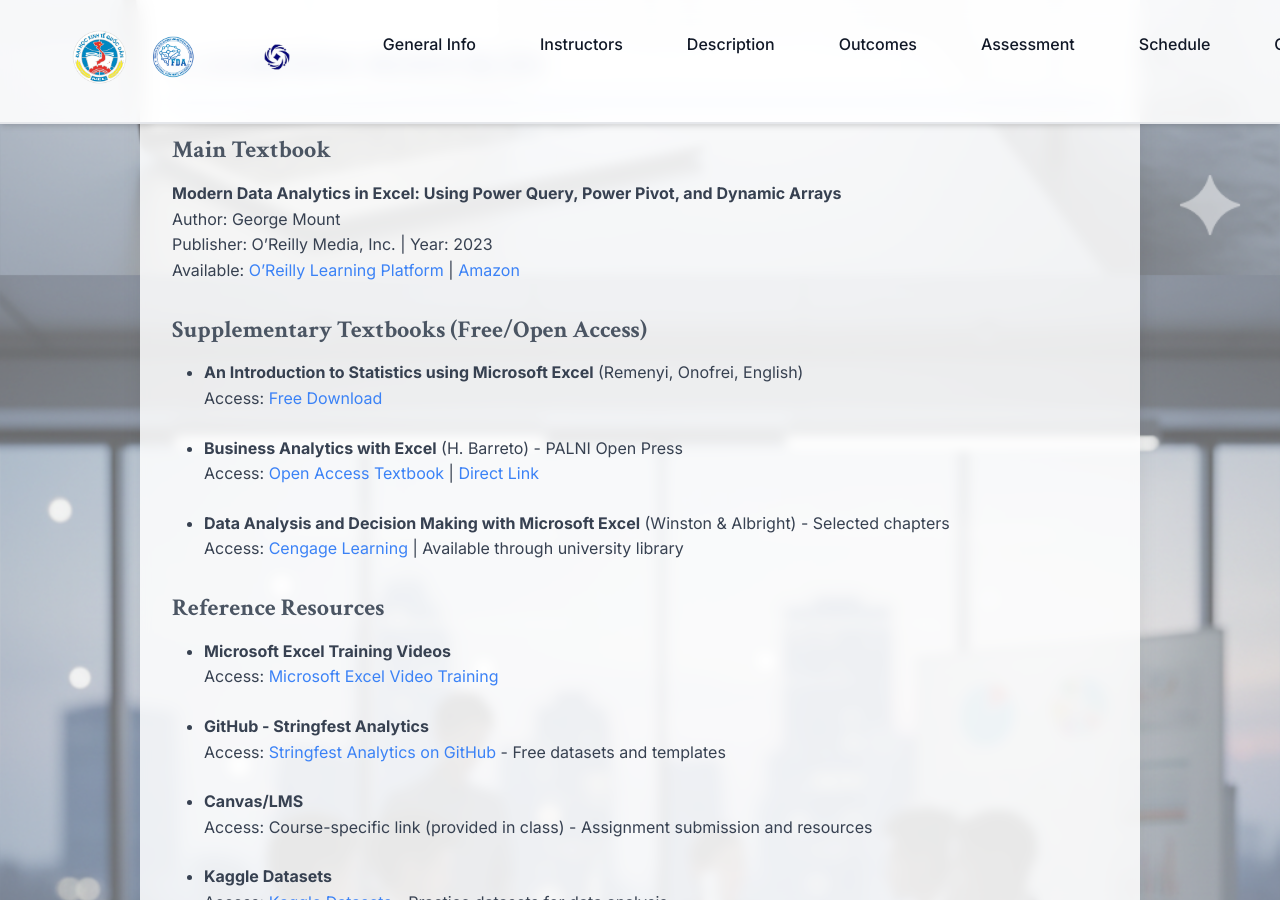
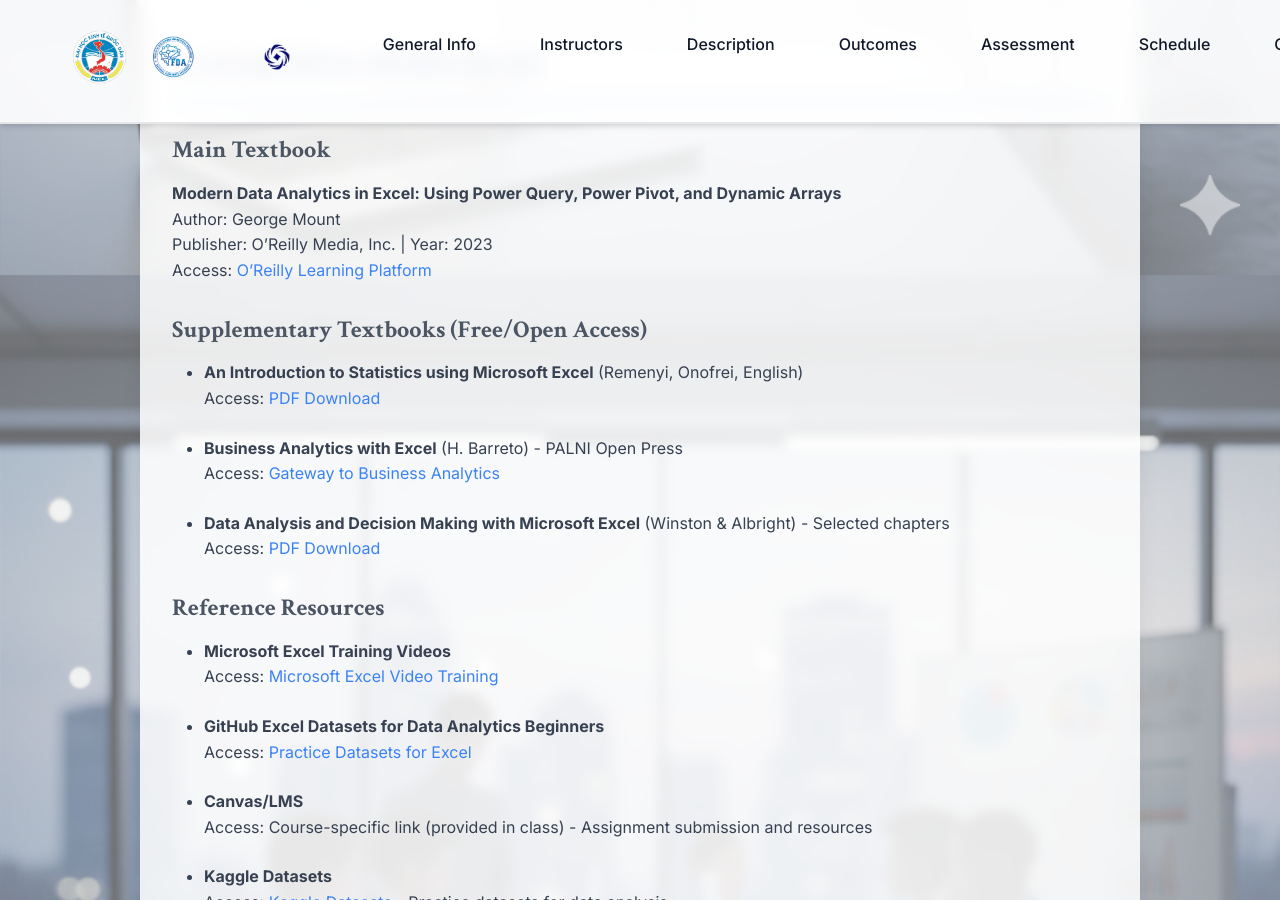
Before and after one commit to nghianguyen7171/excel_course, a Jekyll site: the page built from index.md, in a window 1280 px wide and 900 px high, scrolled down 2285 px. Built offline with Jekyll 4.4.1, drawn with Linux system fonts in a browser that asks for light colours.

Commit message:
Update section 4 LEARNING RESOURCES with correct textbook and resource links

```diff
--- a/index.md
+++ b/index.md
@@ -65,26 +65,26 @@
 **Modern Data Analytics in Excel: Using Power Query, Power Pivot, and Dynamic Arrays**
 Author: George Mount
 Publisher: O'Reilly Media, Inc. | Year: 2023
-Available: [O'Reilly Learning Platform](https://www.oreilly.com/library/view/modern-data-analytics/9781098102878/) | [Amazon](https://www.amazon.com/Modern-Data-Analytics-Excel-Arrays/dp/1098102879)
+Access: [O'Reilly Learning Platform](https://www.oreilly.com/library/view/modern-data-analytics/9781098148812/)
 
 ### Supplementary Textbooks (Free/Open Access)
 
 - **An Introduction to Statistics using Microsoft Excel** (Remenyi, Onofrei, English)
-  Access: [Free Download](https://bookboon.com/en/an-introduction-to-statistics-using-microsoft-excel-ebook)
+  Access: [PDF Download](https://elearning.uniroma1.it/pluginfile.php/397226/mod_resource/content/2/An%20Introduction%20to%20statistic%20using%20Excel.pdf)
 
 - **Business Analytics with Excel** (H. Barreto) - PALNI Open Press
-  Access: [Open Access Textbook](https://pressbooks.palni.org/businessanalytics/) | [Direct Link](https://pressbooks.palni.org/businessanalytics/)
+  Access: [Gateway to Business Analytics](https://pressbooks.palni.org/gatewaytobusinessanalytics/)
 
 - **Data Analysis and Decision Making with Microsoft Excel** (Winston & Albright) - Selected chapters
-  Access: [Cengage Learning](https://www.cengage.com/) | Available through university library
+  Access: [PDF Download](https://theswissbay.ch/pdf/Gentoomen%20Library/Data%20Analysis/Data%20Analysis%20and%20Decision%20Making%204th%20Edition%20by%20Albright%2C%20Winston%20and%20Zappe.pdf)
 
 ### Reference Resources
 
 - **Microsoft Excel Training Videos**
   Access: [Microsoft Excel Video Training](https://support.microsoft.com/en-us/office/excel-video-training-9bc05390-e94c-46af-a5b3-d7c22f6990bb)
 
-- **GitHub - Stringfest Analytics**
-  Access: [Stringfest Analytics on GitHub](https://github.com/stringfestanalytics) - Free datasets and templates
+- **GitHub Excel Datasets for Data Analytics Beginners**
+  Access: [Practice Datasets for Excel](https://github.com/rohanmistry231/Practice-Datasets-for-Excel)
 
 - **Canvas/LMS**
   Access: Course-specific link (provided in class) - Assignment submission and resources
```
